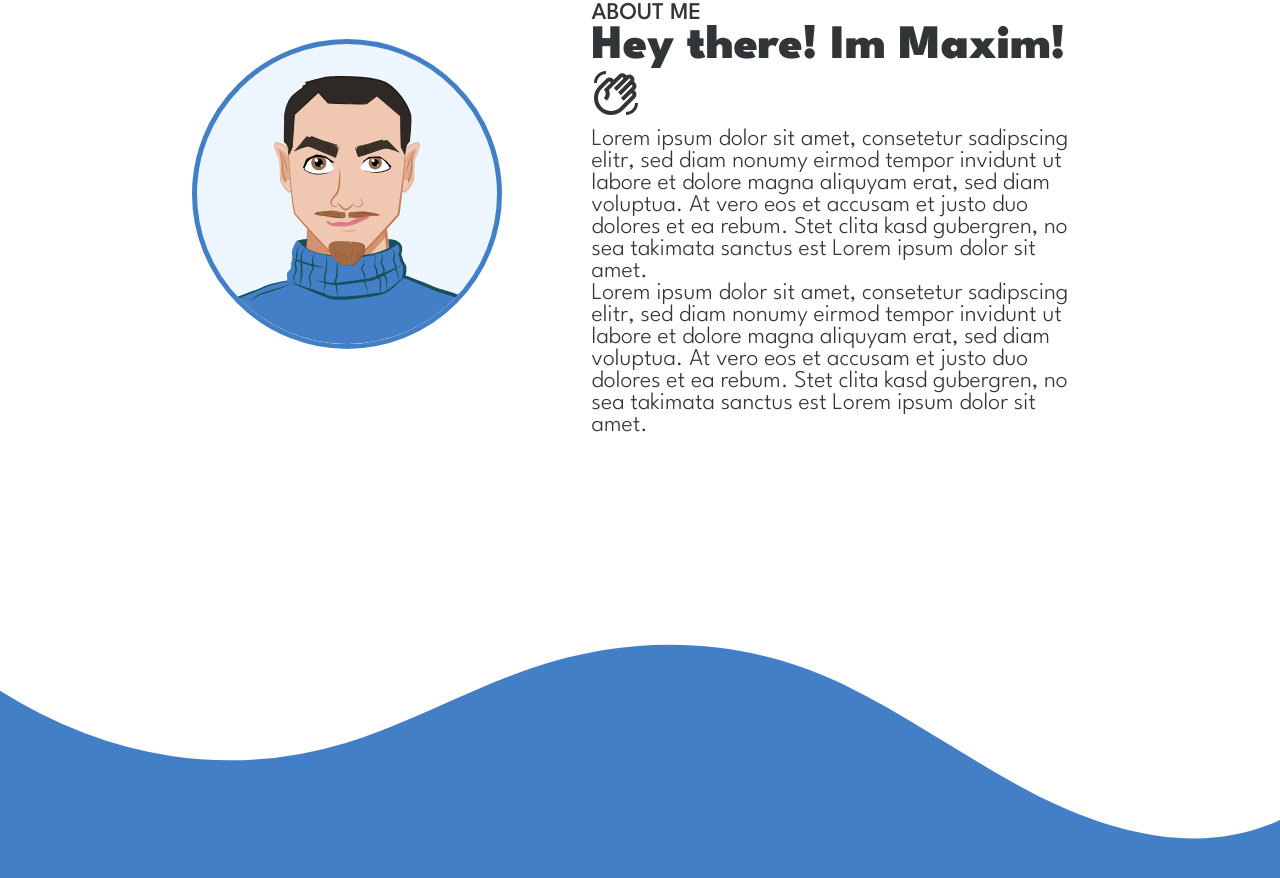
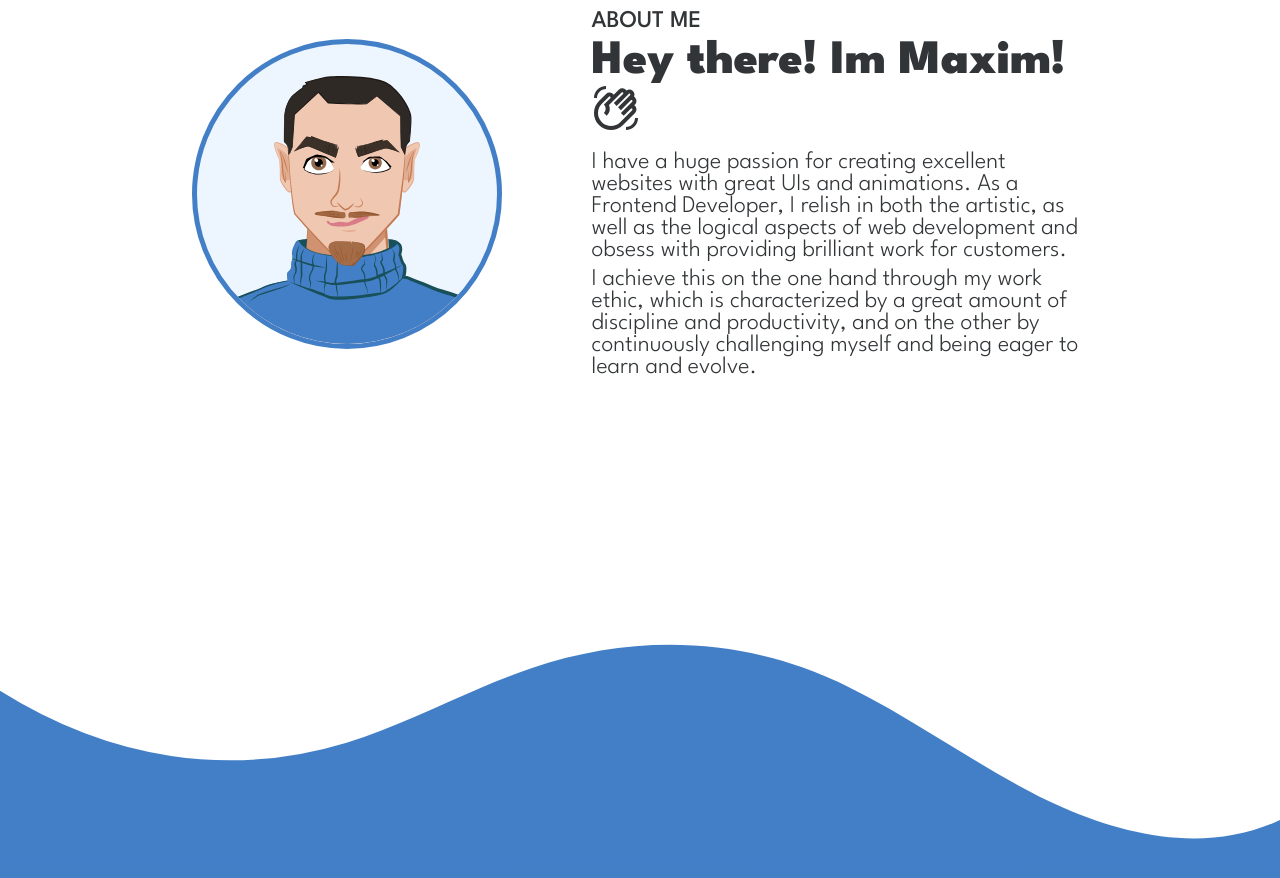
Before and after one commit to MaximKursakov/Portfolio, a React (Create React App) app: page / in a window 1280 px wide. Shown: the part 1854-2732 px from the top of the page. Built offline with nearby package versions, Linux system fonts and the light colour scheme.

Commit message:
updated AboutMe

```diff
--- a/src/components/About.js
+++ b/src/components/About.js
@@ -9,8 +9,8 @@ export function About() {
                 <div>
                 <h3>Hey there! Im Maxim! <MdOutlineWavingHand></MdOutlineWavingHand></h3>
                 </div>
-                <p>Lorem ipsum dolor sit amet, consetetur sadipscing elitr, sed diam nonumy eirmod tempor invidunt ut labore et dolore magna aliquyam erat, sed diam voluptua. At vero eos et accusam et justo duo dolores et ea rebum. Stet clita kasd gubergren, no sea takimata sanctus est Lorem ipsum dolor sit amet. </p>
-                <p>Lorem ipsum dolor sit amet, consetetur sadipscing elitr, sed diam nonumy eirmod tempor invidunt ut labore et dolore magna aliquyam erat, sed diam voluptua. At vero eos et accusam et justo duo dolores et ea rebum. Stet clita kasd gubergren, no sea takimata sanctus est Lorem ipsum dolor sit amet.</p>
+                <p>I have a huge passion for creating excellent websites with great UIs and animations. As a Frontend Developer, I relish in both the artistic, as well as the logical aspects of web development and obsess with providing brilliant work for customers.</p>
+                <p>I achieve this on the one hand through my work ethic, which is characterized by a great amount of discipline and productivity, and on the other by continuously challenging myself and being eager to learn and evolve.</p>
             </div>
 
         </div>
```
